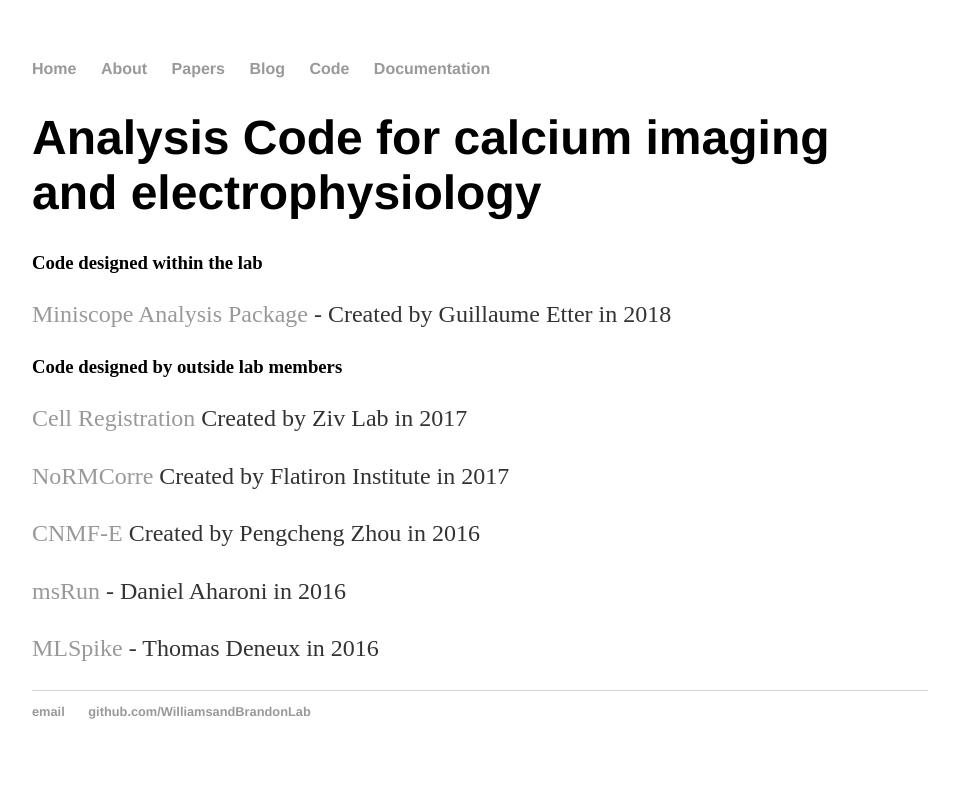
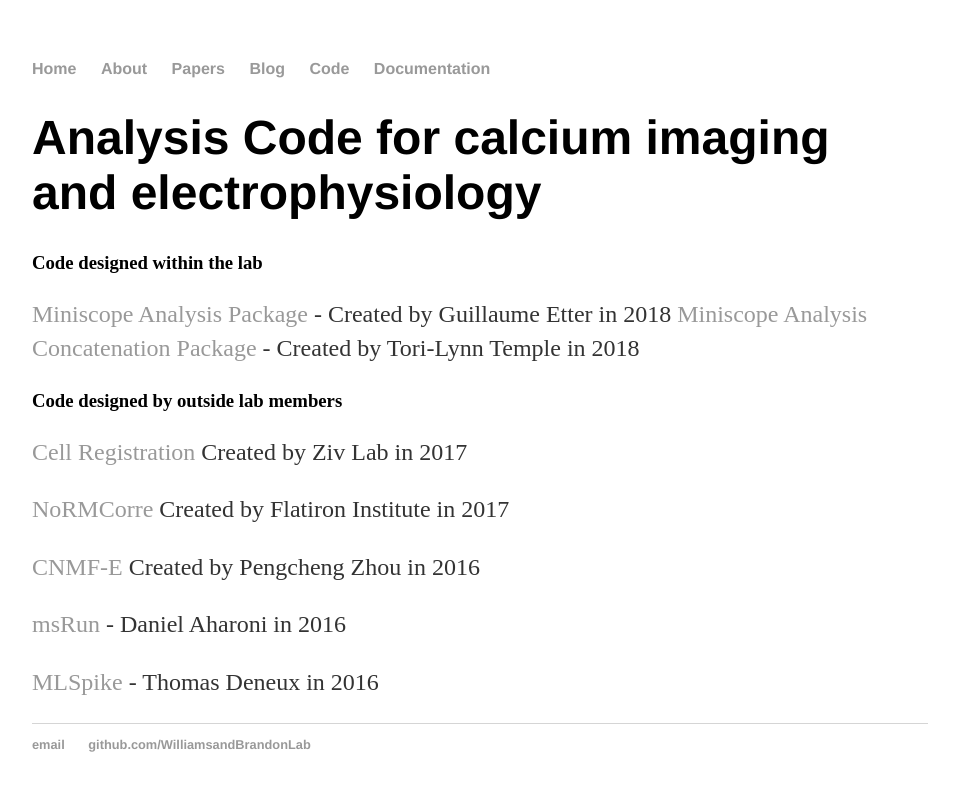
Before and after one commit to WilliamsandBrandanLab/WilliamsandBrandanLab.github.io, a Jekyll site: the page built from code/index.md, in a window 1280 px wide. Shown: the top 791 px of the page, without its empty margins (160-1119 px from the left). Built offline with Jekyll 4.4.1, drawn with Linux system fonts in a browser that asks for light colours; our own code applies the rules of GitHub Pages for plain Markdown files.

Commit message:
Update index.md

```diff
--- a/code/index.md
+++ b/code/index.md
@@ -4,6 +4,7 @@
 
 ### Code designed within the lab
 [Miniscope Analysis Package](https://github.com/etterguillaume/MiniscopeAnalysis) - Created by Guillaume Etter in 2018
+[Miniscope Analysis Concatenation Package](https://github.com/torilynntemple/MiniscopeAnalysisConcatenation) - Created by Tori-Lynn Temple in 2018
 
 ### Code designed by outside lab members
 
```
